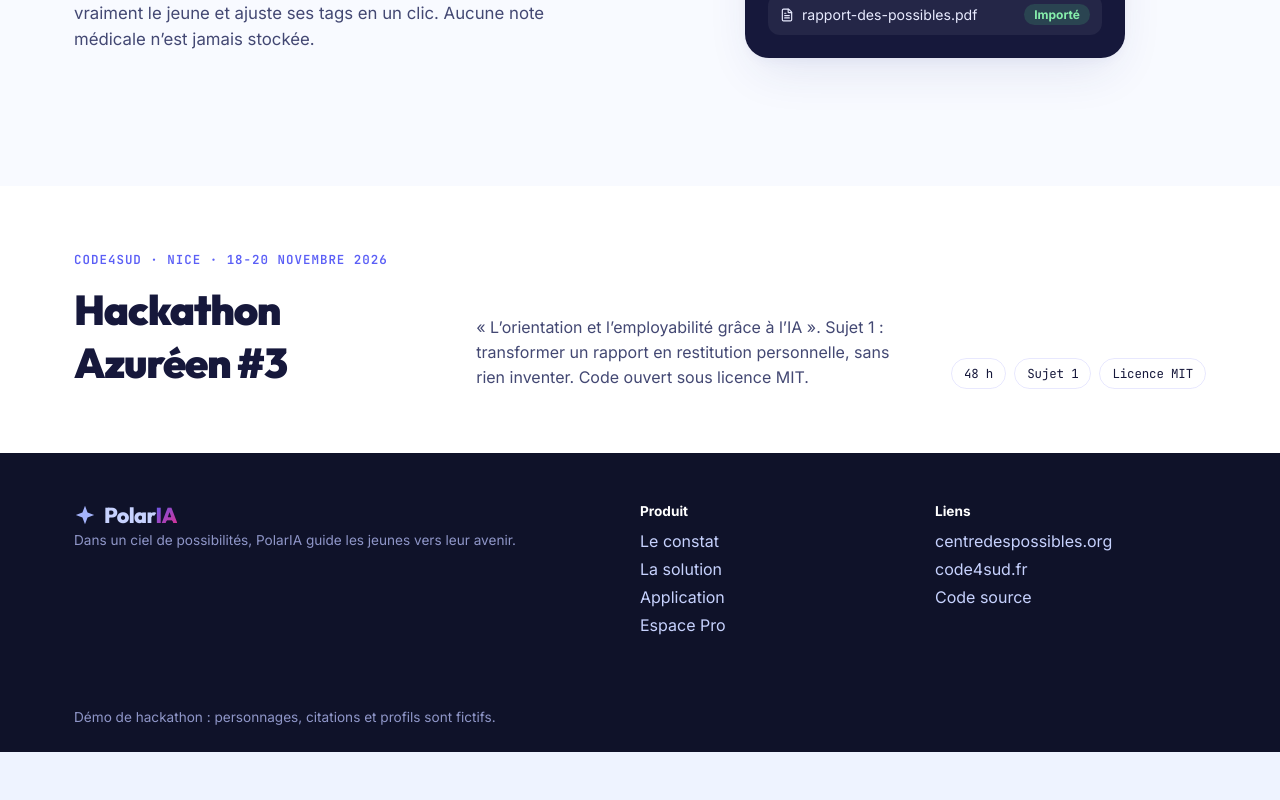
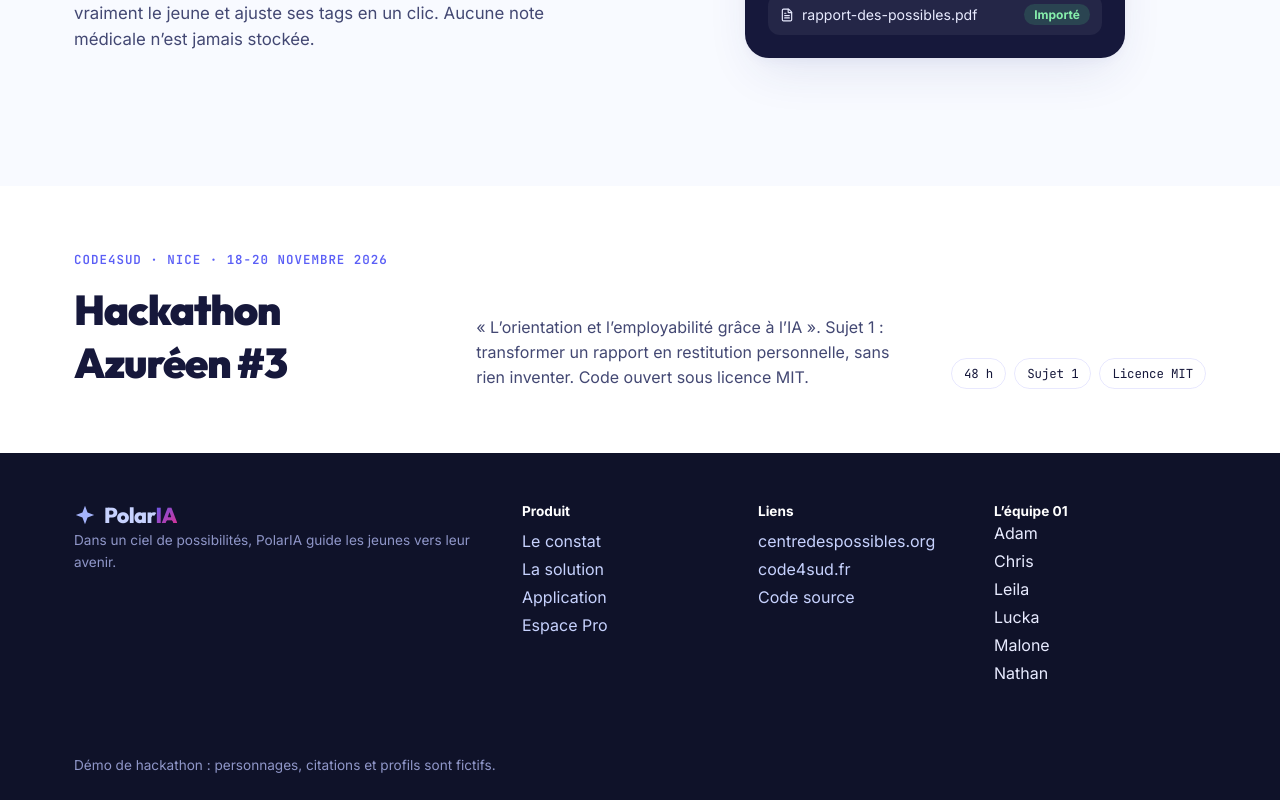
Before and after one commit to Code4sud/2026-equipe-01, a React (Vite) app: page / in a window 1280 px wide. Shown: the part 2800-3600 px from the top of the page. Before the commit the page ends 3552 px from the top, so only its background shows below. Built offline with nearby package versions, Linux system fonts and the light colour scheme.

Commit message:
feat(landing): credit the team members in the footer and README

```diff
--- a/src/routes/Landing.tsx
+++ b/src/routes/Landing.tsx
@@ -14,6 +14,9 @@ const MARQUEE = [
   'L’ORIENTATION EN SCROLLANT',
   'UNE ÉTOILE POUR GUIDER',
 ];
+
+/** Membres de l'équipe 01 (prénoms uniquement). */
+const TEAM = ['Adam', 'Chris', 'Leila', 'Lucka', 'Malone', 'Nathan'] as const;
 
 const DEMO_PROFILE = SEED_PROFILES.find((p) => p.id === 'noah') ?? SEED_PROFILES[0]!;
 
@@ -319,6 +322,14 @@ export function Landing() {
             <a href="https://code4sud.fr" rel="noopener noreferrer" target="_blank">code4sud.fr</a>
             <a href="https://github.com/Code4sud/2026-equipe-01" rel="noopener noreferrer" target="_blank">Code source</a>
           </nav>
+          <div data-testid="team">
+            <p className="footer__title">L’équipe 01</p>
+            <ul className="footer__team">
+              {TEAM.map((name) => (
+                <li key={name}>{name}</li>
+              ))}
+            </ul>
+          </div>
         </div>
         <p className="band__inner small footer__muted">
           Démo de hackathon : personnages, citations et profils sont fictifs.
--- a/src/styles/v4.css
+++ b/src/styles/v4.css
@@ -538,3 +538,17 @@
 .onet-list__zone .muted::before {
   content: ' · ';
 }
+
+/* ---------- Pied de page : l'équipe ---------- */
+@media (min-width: 901px) {
+  .footer .footer__grid {
+    grid-template-columns: 2fr 1fr 1fr 1fr;
+  }
+}
+.footer__team {
+  list-style: none;
+  margin: 0;
+  padding: 0;
+  display: grid;
+  gap: 8px;
+}
```
Also changed, not shown: 2 other files (tests, documents, lock files or other folders).
